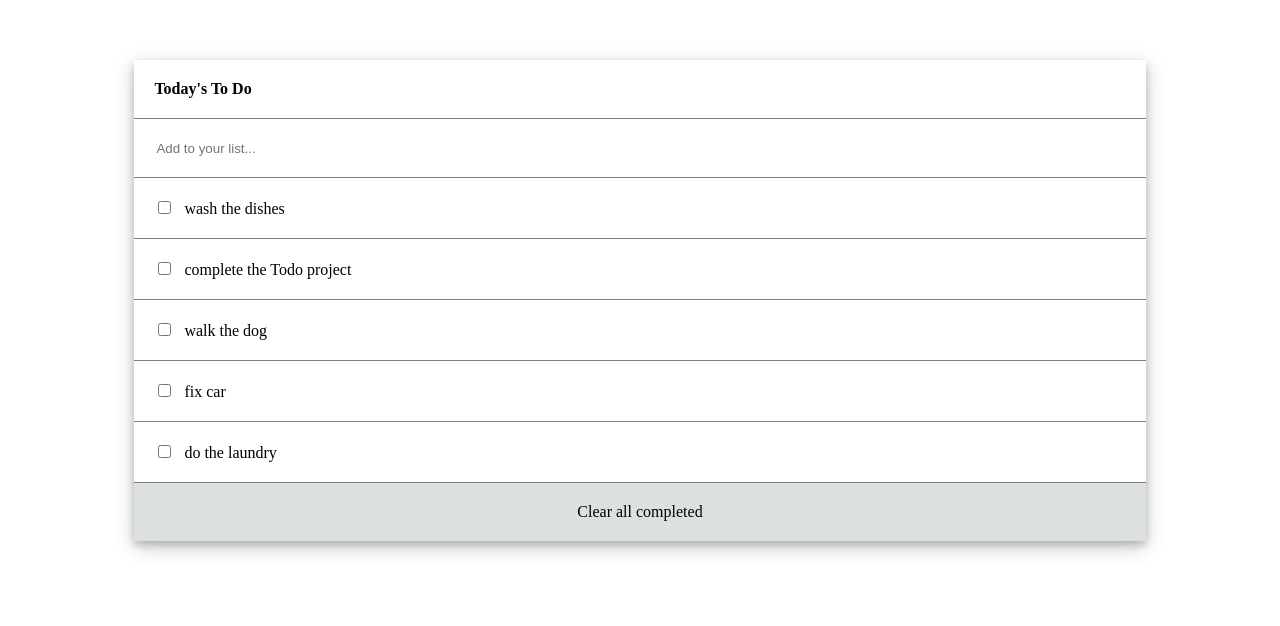
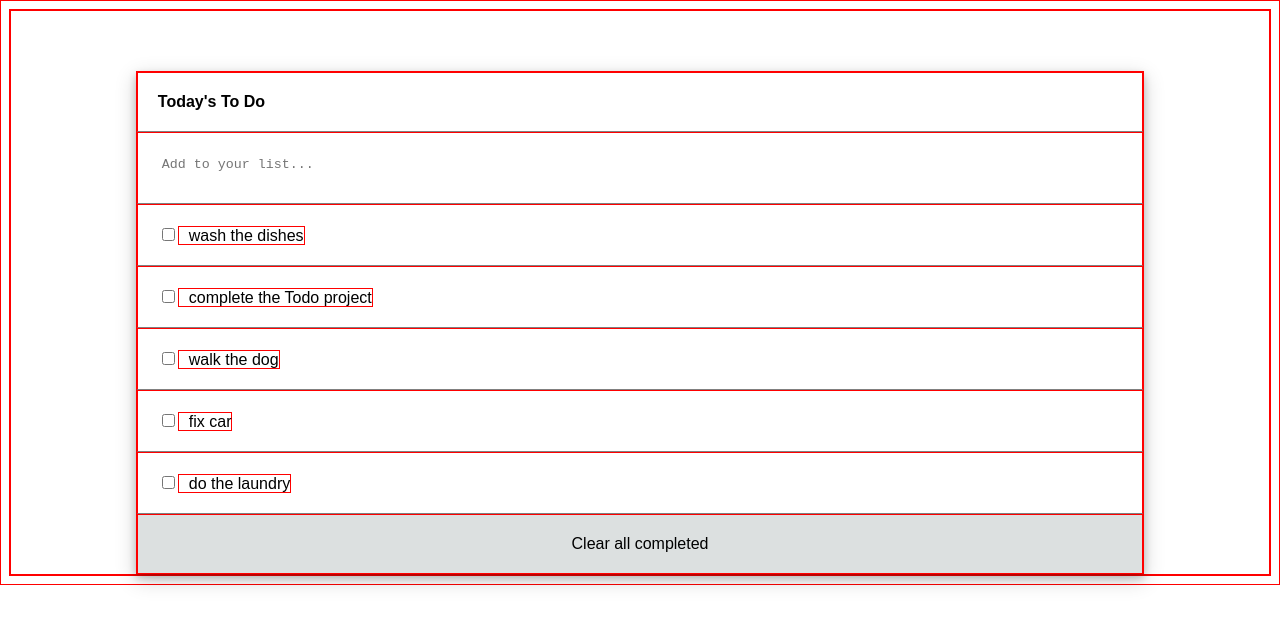
Before and after one commit to ElsonOtake/TodoList, a website built with webpack: page src/index.html in a window 1280 px wide. Built offline with nearby package versions, Linux system fonts and the light colour scheme.

Commit message:
Update input to textarea

```diff
--- a/src/index.html
+++ b/src/index.html
@@ -5,12 +5,14 @@
     <meta name="viewport" content="width=device-width, initial-scale=1.0">
     <title>Todo list</title>
     <link rel="stylesheet" href="/src/style.css">
+    <script src="index.js" defer></script>
 </head>
 <body>
     <main>
         <ul>
             <li>Today's To Do</li>
-            <li><input type="text" placeholder="Add to your list..."></li>
+            <li><textarea placeholder="Add to your list..."></textarea></li>
+            <!-- <li><input type="text" placeholder="Add to your list..."></li> -->
             <li><input type="checkbox" id="x0"><label for="x0">wash the dishes</label></li>
             <li><input type="checkbox" id="x1"><label for="x1">complete the Todo project</label></li>
             <li><input type="checkbox" id="x2"><label for="x2">walk the dog</label></li>
--- a/src/style.css
+++ b/src/style.css
@@ -1,4 +1,10 @@
+* {
+  border: 1px solid red;
+}
 
+body {
+  font-family: Arial, Helvetica, sans-serif;
+}
 
 ul {
   list-style: none;
@@ -17,16 +23,23 @@ li:first-child {
   font-weight: 700;
 }
 
+li:nth-child(2) {
+  padding: 0;
+}
+
 li:last-child {
   text-align: center;
   background-color: rgb(220, 224, 224);
   border-bottom: none;
 }
 
-input[type=text] {
-  border: 1px transparent;
-  box-sizing: border-box;
-  width: 100%;
+textarea {
+  border: none;
+  width: 80%;
+  resize: none;
+  outline: none;
+  padding: 12px;
+  margin: 12px 0 0 12px;
 }
 
 label {
```
